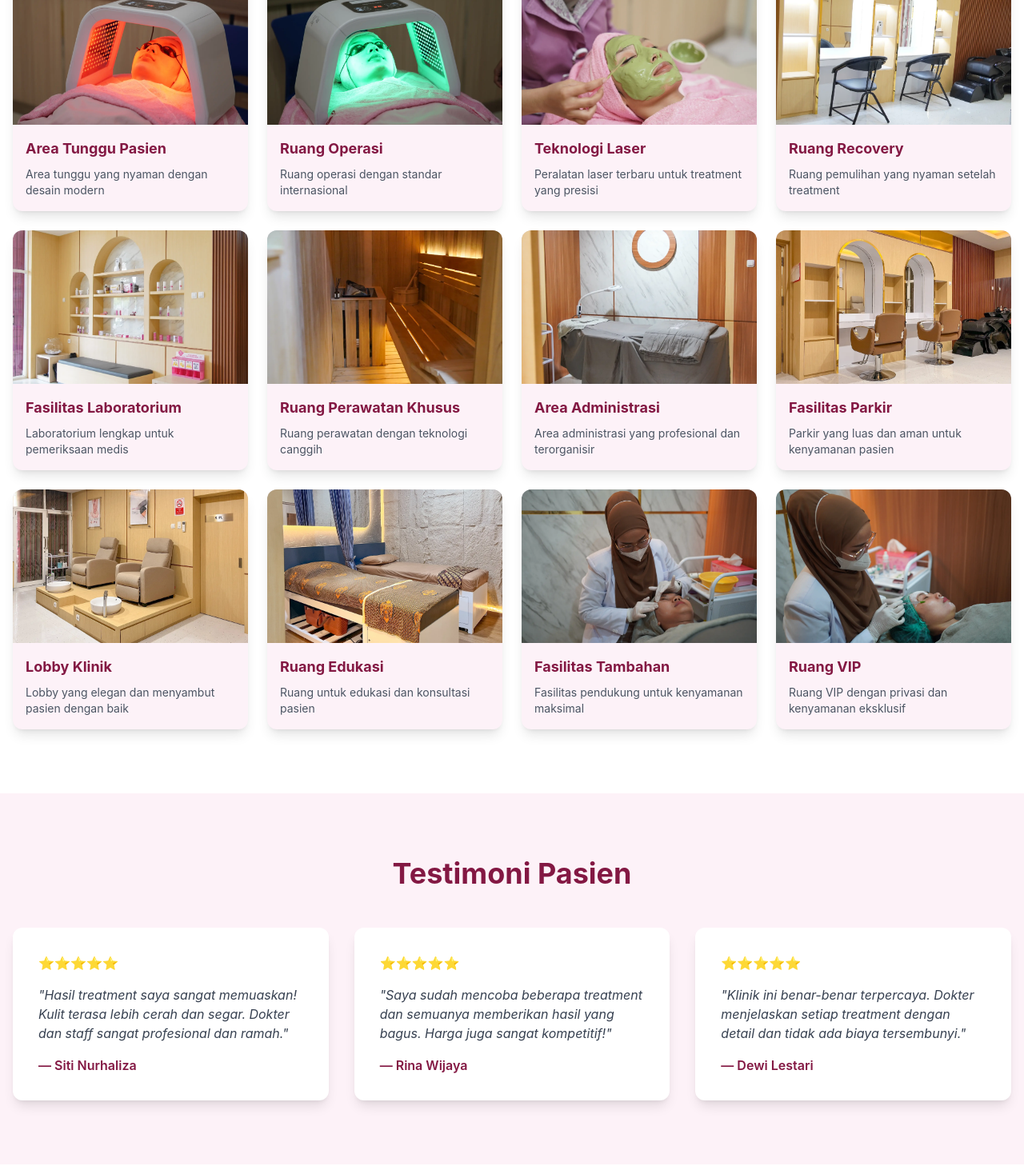
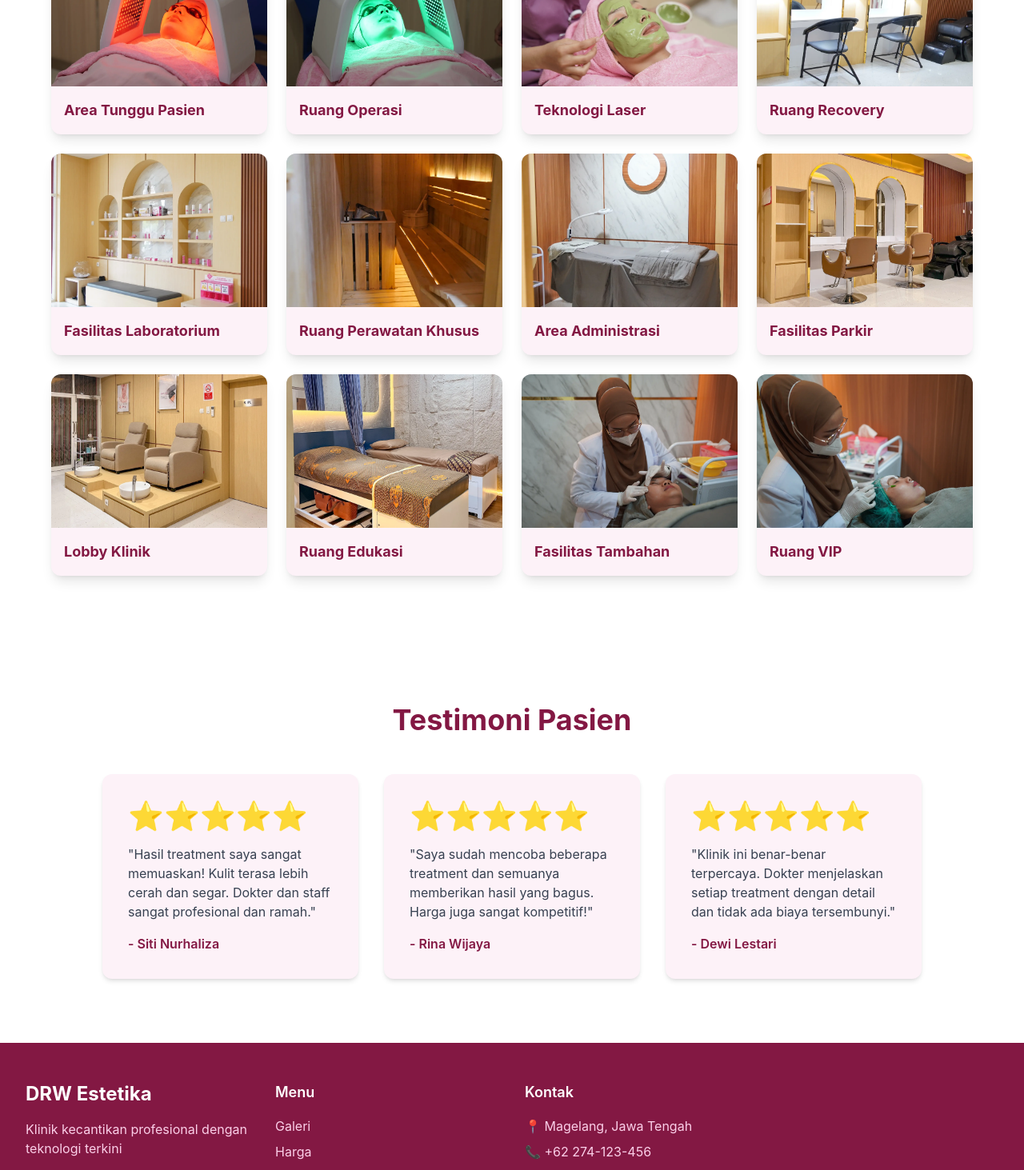
Before and after one commit to multimediadrw/KlinikPratamadrwestetika, a Next.js app: page /galeri in a window 1280 px wide. Shown: the part 900-2363 px from the top of the page at 80% size. Built offline with nearby package versions, Linux system fonts and the light colour scheme.

Commit message:
Restore galeri page with facility images and testimonials

```diff
--- a/app/galeri/page.tsx
+++ b/app/galeri/page.tsx
@@ -2,130 +2,29 @@ import Image from 'next/image';
 
 export default function GaleriPage() {
   const facilityImages = [
-    {
-      id: 1,
-      title: 'Ruang Konsultasi Modern',
-      description: 'Ruang konsultasi yang nyaman dan modern untuk diskusi dengan dokter',
-      image: '/DSC00303.JPG'
-    },
-    {
-      id: 2,
-      title: 'Ruang Treatment Premium',
-      description: 'Ruang treatment yang dirancang untuk kenyamanan dan privasi pasien',
-      image: '/DSC00368.JPG'
-    },
-    {
-      id: 3,
-      title: 'Peralatan Medis Terkini',
-      description: 'Menggunakan peralatan medis terbaru dan teknologi terdepan',
-      image: '/DSC00924.JPG'
-    },
-    {
-      id: 4,
-      title: 'Fasilitas Sterilisasi',
-      description: 'Standar kebersihan dan sterilisasi yang ketat',
-      image: '/DSC00980.JPG'
-    },
-    {
-      id: 5,
-      title: 'Area Tunggu Pasien',
-      description: 'Area tunggu yang nyaman dengan desain modern',
-      image: '/DSC00981.JPG'
-    },
-    {
-      id: 6,
-      title: 'Ruang Operasi',
-      description: 'Ruang operasi dengan standar internasional',
-      image: '/DSC00984.JPG'
-    },
-    {
-      id: 7,
-      title: 'Teknologi Laser',
-      description: 'Peralatan laser terbaru untuk treatment yang presisi',
-      image: '/DSC01022.JPG'
-    },
-    {
-      id: 8,
-      title: 'Ruang Recovery',
-      description: 'Ruang pemulihan yang nyaman setelah treatment',
-      image: '/DSC01715.JPG'
-    },
-    {
-      id: 9,
-      title: 'Fasilitas Laboratorium',
-      description: 'Laboratorium lengkap untuk pemeriksaan medis',
-      image: '/DSC01721.JPG'
-    },
-    {
-      id: 10,
-      title: 'Ruang Perawatan Khusus',
-      description: 'Ruang perawatan dengan teknologi canggih',
-      image: '/DSC02863.JPG'
-    },
-    {
-      id: 11,
-      title: 'Area Administrasi',
-      description: 'Area administrasi yang profesional dan terorganisir',
-      image: '/DSC02868.JPG'
-    },
-    {
-      id: 12,
-      title: 'Fasilitas Parkir',
-      description: 'Parkir yang luas dan aman untuk kenyamanan pasien',
-      image: '/IMG_1124.JPG'
-    },
-    {
-      id: 13,
-      title: 'Lobby Klinik',
-      description: 'Lobby yang elegan dan menyambut pasien dengan baik',
-      image: '/IMG_1127.JPG'
-    },
-    {
-      id: 14,
-      title: 'Ruang Edukasi',
-      description: 'Ruang untuk edukasi dan konsultasi pasien',
-      image: '/IMG_1157.JPG'
-    },
-    {
-      id: 15,
-      title: 'Fasilitas Tambahan',
-      description: 'Fasilitas pendukung untuk kenyamanan maksimal',
-      image: '/MRY03299.JPG'
-    },
-    {
-      id: 16,
-      title: 'Ruang VIP',
-      description: 'Ruang VIP dengan privasi dan kenyamanan eksklusif',
-      image: '/MRY03321.JPG'
-    },
-  ];
-
-  const testimonials = [
-    {
-      id: 1,
-      name: 'Siti Nurhaliza',
-      rating: 5,
-      text: 'Hasil treatment saya sangat memuaskan! Kulit terasa lebih cerah dan segar. Dokter dan staff sangat profesional dan ramah.',
-    },
-    {
-      id: 2,
-      name: 'Rina Wijaya',
-      rating: 5,
-      text: 'Saya sudah mencoba beberapa treatment dan semuanya memberikan hasil yang bagus. Harga juga sangat kompetitif!',
-    },
-    {
-      id: 3,
-      name: 'Dewi Lestari',
-      rating: 5,
-      text: 'Klinik ini benar-benar terpercaya. Dokter menjelaskan setiap treatment dengan detail dan tidak ada biaya tersembunyi.',
-    },
+    { id: 1, title: 'Ruang Konsultasi Modern', image: '/DSC00303.JPG' },
+    { id: 2, title: 'Ruang Treatment Premium', image: '/DSC00368.JPG' },
+    { id: 3, title: 'Peralatan Medis Terkini', image: '/DSC00924.JPG' },
+    { id: 4, title: 'Fasilitas Sterilisasi', image: '/DSC00980.JPG' },
+    { id: 5, title: 'Area Tunggu Pasien', image: '/DSC00981.JPG' },
+    { id: 6, title: 'Ruang Operasi', image: '/DSC00984.JPG' },
+    { id: 7, title: 'Teknologi Laser', image: '/DSC01022.JPG' },
+    { id: 8, title: 'Ruang Recovery', image: '/DSC01715.JPG' },
+    { id: 9, title: 'Fasilitas Laboratorium', image: '/DSC01721.JPG' },
+    { id: 10, title: 'Ruang Perawatan Khusus', image: '/DSC02863.JPG' },
+    { id: 11, title: 'Area Administrasi', image: '/DSC02868.JPG' },
+    { id: 12, title: 'Fasilitas Parkir', image: '/IMG_1124.JPG' },
+    { id: 13, title: 'Lobby Klinik', image: '/IMG_1127.JPG' },
+    { id: 14, title: 'Ruang Edukasi', image: '/IMG_1157.JPG' },
+    { id: 15, title: 'Fasilitas Tambahan', image: '/MRY03299.JPG' },
+    { id: 16, title: 'Ruang VIP', image: '/MRY03321.JPG' },
   ];
 
   return (
     <main className="min-h-screen bg-gradient-to-b from-pink-50 to-white">
       {/* Header */}
       <section className="bg-gradient-to-r from-pink-600 to-pink-500 text-white py-20">
-        <div className="max-w-7xl mx-auto px-4 text-center">
+        <div className="container mx-auto px-4 text-center">
           <h1 className="text-5xl font-bold mb-4">Galeri</h1>
           <p className="text-xl max-w-2xl mx-auto">
             Lihat hasil perawatan dan fasilitas klinik kami
@@ -135,13 +34,13 @@ export default function GaleriPage() {
 
       {/* Facilities Gallery */}
       <section className="py-20 bg-white">
-        <div className="max-w-7xl mx-auto px-4">
+        <div className="container mx-auto px-4">
           <h2 className="text-4xl font-bold text-pink-900 text-center mb-4">Fasilitas Klinik Kami</h2>
           <p className="text-center text-gray-600 mb-12 max-w-2xl mx-auto">
             Fasilitas lengkap dengan standar internasional untuk kenyamanan dan keamanan pasien
           </p>
 
-          <div className="grid md:grid-cols-2 lg:grid-cols-4 gap-6">
+          <div className="grid md:grid-cols-2 lg:grid-cols-4 gap-6 max-w-6xl mx-auto">
             {facilityImages.map((item) => (
               <div key={item.id} className="bg-pink-50 rounded-xl overflow-hidden shadow-lg hover:shadow-xl transition-all duration-300 transform hover:-translate-y-2">
                 <div className="relative h-48 bg-gray-200">
@@ -153,8 +52,7 @@ export default function GaleriPage() {
                   />
                 </div>
                 <div className="p-4">
-                  <h3 className="text-lg font-bold text-pink-900 mb-2">{item.title}</h3>
-                  <p className="text-gray-600 text-sm">{item.description}</p>
+                  <h3 className="text-lg font-bold text-pink-900">{item.title}</h3>
                 </div>
               </div>
             ))}
@@ -163,44 +61,39 @@ export default function GaleriPage() {
       </section>
 
       {/* Testimonials Section */}
-      <section className="py-20 bg-pink-50">
-        <div className="max-w-7xl mx-auto px-4">
+      <section className="py-20 bg-white">
+        <div className="container mx-auto px-4">
           <h2 className="text-4xl font-bold text-pink-900 text-center mb-12">Testimoni Pasien</h2>
-          <div className="grid md:grid-cols-3 gap-8">
-            {testimonials.map((testimonial) => (
-              <div key={testimonial.id} className="bg-white p-8 rounded-xl shadow-lg hover:shadow-xl transition-shadow">
-                <div className="flex items-center mb-4">
-                  <div className="flex text-yellow-400">
-                    {[...Array(testimonial.rating)].map((_, i) => (
-                      <span key={i}>⭐</span>
-                    ))}
-                  </div>
-                </div>
-                <p className="text-gray-700 italic mb-4">"{testimonial.text}"</p>
-                <p className="font-semibold text-pink-900">— {testimonial.name}</p>
+          <div className="grid md:grid-cols-3 gap-8 max-w-5xl mx-auto">
+            <div className="bg-pink-50 p-8 rounded-xl shadow-md">
+              <div className="flex items-center mb-4">
+                <span className="text-4xl mr-3">⭐⭐⭐⭐⭐</span>
               </div>
-            ))}
-          </div>
-        </div>
-      </section>
+              <p className="text-gray-700 mb-4">
+                "Hasil treatment saya sangat memuaskan! Kulit terasa lebih cerah dan segar. Dokter dan staff sangat profesional dan ramah."
+              </p>
+              <p className="font-semibold text-pink-900">- Siti Nurhaliza</p>
+            </div>
 
-      {/* Why Choose Us */}
-      <section className="py-20 bg-white">
-        <div className="max-w-7xl mx-auto px-4">
-          <h2 className="text-4xl font-bold text-pink-900 text-center mb-12">Mengapa Memilih Kami?</h2>
-          <div className="grid md:grid-cols-4 gap-8">
-            {[
-              { icon: '👨‍⚕️', title: 'Dokter Profesional', desc: 'Spesialis estetika medis berpengalaman' },
-              { icon: '🔬', title: 'Teknologi Terkini', desc: 'Peralatan medis terbaru dan teruji' },
-              { icon: '✅', title: 'Aman & Terpercaya', desc: 'Standar medis internasional' },
-              { icon: '💝', title: 'Harga Terjangkau', desc: 'Kualitas premium dengan harga kompetitif' }
-            ].map((item, i) => (
-              <div key={i} className="bg-pink-50 rounded-xl p-6 text-center shadow-lg">
-                <div className="text-5xl mb-4">{item.icon}</div>
-                <h3 className="text-xl font-bold text-pink-900 mb-2">{item.title}</h3>
-                <p className="text-gray-600">{item.desc}</p>
+            <div className="bg-pink-50 p-8 rounded-xl shadow-md">
+              <div className="flex items-center mb-4">
+                <span className="text-4xl mr-3">⭐⭐⭐⭐⭐</span>
               </div>
-            ))}
+              <p className="text-gray-700 mb-4">
+                "Saya sudah mencoba beberapa treatment dan semuanya memberikan hasil yang bagus. Harga juga sangat kompetitif!"
+              </p>
+              <p className="font-semibold text-pink-900">- Rina Wijaya</p>
+            </div>
+
+            <div className="bg-pink-50 p-8 rounded-xl shadow-md">
+              <div className="flex items-center mb-4">
+                <span className="text-4xl mr-3">⭐⭐⭐⭐⭐</span>
+              </div>
+              <p className="text-gray-700 mb-4">
+                "Klinik ini benar-benar terpercaya. Dokter menjelaskan setiap treatment dengan detail dan tidak ada biaya tersembunyi."
+              </p>
+              <p className="font-semibold text-pink-900">- Dewi Lestari</p>
+            </div>
           </div>
         </div>
       </section>
```
